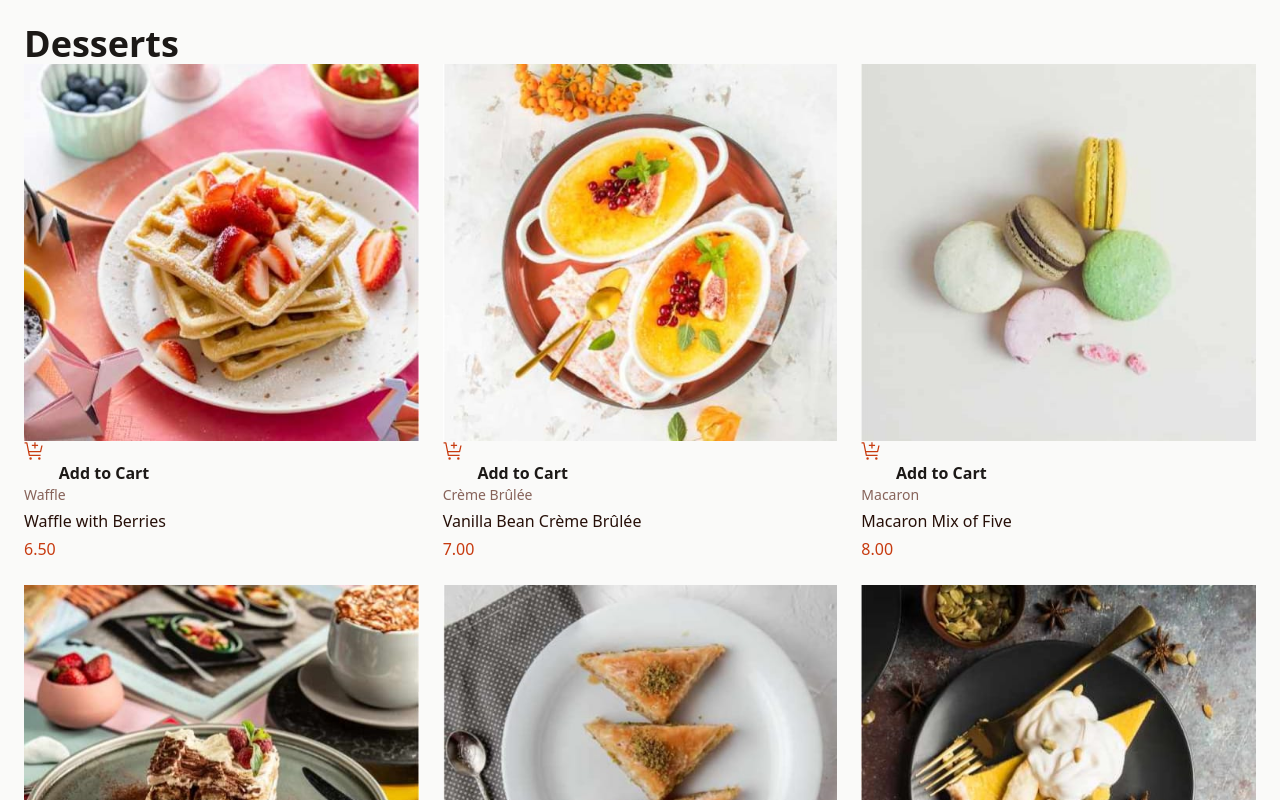
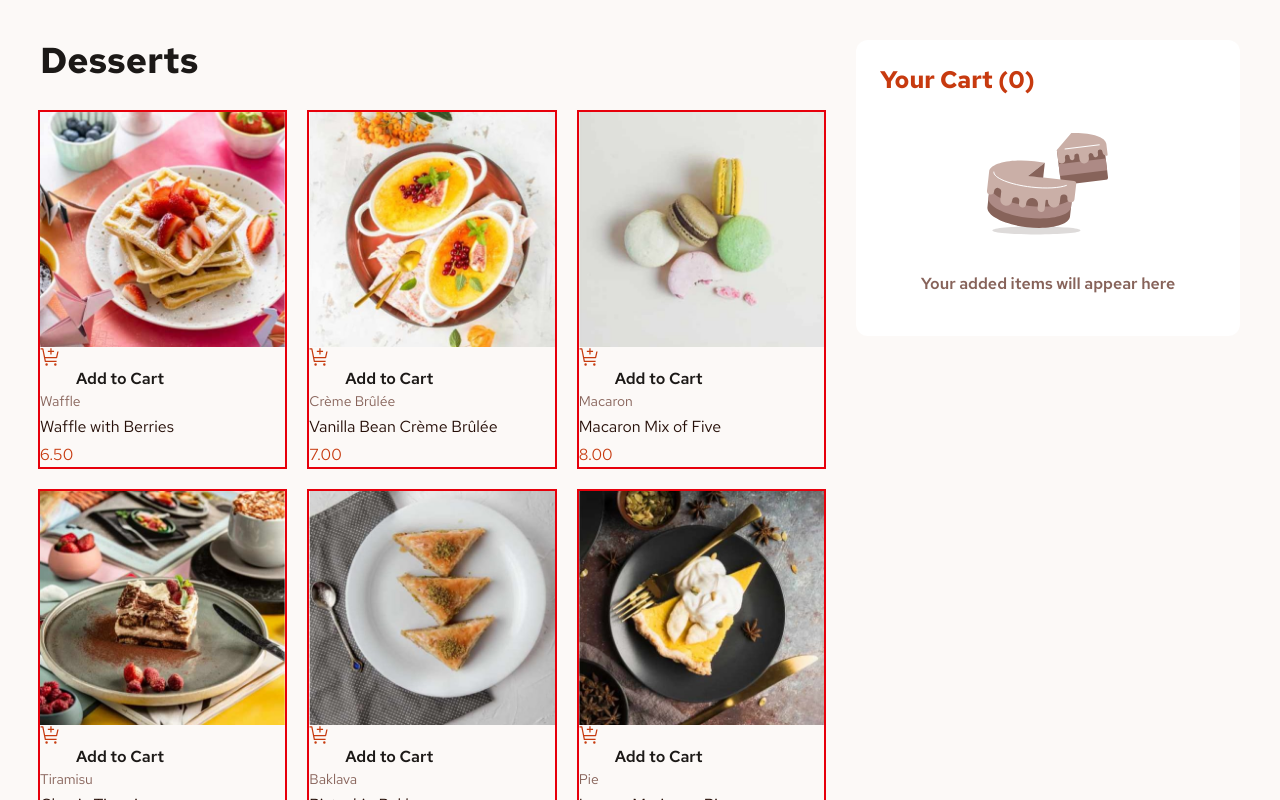
Before and after one commit to MattPahuta/product-list-with-cart, a React (Vite) app: page / in a window 1280 px wide. Shown: the top 800 px of the page. Built offline with nearby package versions, Linux system fonts and the light colour scheme.

Commit message:
Add Cart component with base styles, update Menu styles and markup

```diff
--- a/index.html
+++ b/index.html
@@ -1,13 +1,23 @@
-<!doctype html>
+<!DOCTYPE html>
 <html lang="en">
   <head>
     <meta charset="UTF-8" />
     <link rel="icon" type="image/svg+xml" href="/vite.svg" />
-    <meta name="viewport" content="width=device-width, initial-scale=1.0" />
-    <link rel="stylesheet" href="./src/css/main.css">
+    <meta
+      name="viewport"
+      content="width=device-width, initial-scale=1.0" />
+    <link rel="preconnect" href="https://fonts.googleapis.com" />
+    <link
+      rel="preconnect"
+      href="https://fonts.gstatic.com"
+      crossorigin />
+    <link
+      href="https://fonts.googleapis.com/css2?family=Red+Hat+Text:ital,wght@0,300..700;1,300..700&display=swap"
+      rel="stylesheet" />
+    <link rel="stylesheet" href="./src/css/main.css" />
     <title>The Dessert Shop</title>
   </head>
-  <body class="font-sans bg-stone-50 text-slate-900 h-screen">
+  <body class="font-sans bg-brand-rose-50 text-brand-rose-900">
     <div id="root"></div>
     <script type="module" src="/src/main.jsx"></script>
   </body>
--- a/src/App.jsx
+++ b/src/App.jsx
@@ -1,5 +1,6 @@
 import { useState } from "react";
 import ProductMenu from "./components/ProductMenu";
+import Cart from "./components/Cart";
 
 // import data from "./data/data.json";
 import { products } from "./data/data";
@@ -8,9 +9,9 @@ function App() {
   const [cartItems, setCartItems] = useState([]);
 
   return (
-    <main className="container max-w-7xl p-6 grid justify-center">
-      <h1 className="text-4xl font-bold text-stone-900">Desserts</h1>
+    <main className="container mx-auto max-w-7xl p-6 md:p-10 grid gap-8 justify-center items-start lg:grid-flow-col">
       <ProductMenu products={products} />
+      <Cart />
     </main>
   )
 }
--- a/src/components/Cart.jsx
+++ b/src/components/Cart.jsx
@@ -0,0 +1,71 @@
+function Cart() {
+  return (
+    <section className="p-6 rounded-xl bg-white sm:min-w-sm">
+      <h2 className="mb-6 font-bold text-2xl text-brand-red-500">
+        Your Cart (0)
+      </h2>
+      <div className="my-6">
+        <svg
+          className="m-auto"
+          focusable="false"
+          aria-hidden="true"
+          xmlns="http://www.w3.org/2000/svg"
+          width="128"
+          height="128"
+          fill="none"
+          viewBox="0 0 128 128">
+          <path
+            fill="#260F08"
+            d="M8.436 110.406c0 1.061 4.636 2.079 12.887 2.829 8.252.75 19.444 1.171 31.113 1.171 11.67 0 22.861-.421 31.113-1.171 8.251-.75 12.887-1.768 12.887-2.829 0-1.061-4.636-2.078-12.887-2.828-8.252-.75-19.443-1.172-31.113-1.172-11.67 0-22.861.422-31.113 1.172-8.251.75-12.887 1.767-12.887 2.828Z"
+            opacity=".15"
+          />
+          <path
+            fill="#87635A"
+            d="m119.983 24.22-47.147 5.76 4.32 35.36 44.773-5.467a2.377 2.377 0 0 0 2.017-1.734c.083-.304.104-.62.063-.933l-4.026-32.986Z"
+          />
+          <path
+            fill="#AD8A85"
+            d="m74.561 44.142 47.147-5.754 1.435 11.778-47.142 5.758-1.44-11.782Z"
+          />
+          <path
+            fill="#CAAFA7"
+            d="M85.636 36.78a2.4 2.4 0 0 0-2.667-2.054 2.375 2.375 0 0 0-2.053 2.667l.293 2.347a3.574 3.574 0 0 1-7.066.88l-1.307-10.667 14.48-16.88c19.253-.693 34.133 3.6 35.013 10.8l1.28 10.533a1.172 1.172 0 0 1-1.333 1.307 4.696 4.696 0 0 1-3.787-4.08 2.378 2.378 0 1 0-4.72.587l.294 2.346a2.389 2.389 0 0 1-.484 1.755 2.387 2.387 0 0 1-1.583.899 2.383 2.383 0 0 1-1.755-.484 2.378 2.378 0 0 1-.898-1.583 2.371 2.371 0 0 0-1.716-2.008 2.374 2.374 0 0 0-2.511.817 2.374 2.374 0 0 0-.493 1.751l.293 2.373a4.753 4.753 0 0 1-7.652 4.317 4.755 4.755 0 0 1-1.788-3.17l-.427-3.547a2.346 2.346 0 0 0-2.666-2.053 2.4 2.4 0 0 0-2.08 2.667l.16 1.173a2.378 2.378 0 1 1-4.72.587l-.107-1.28Z"
+          />
+          <path
+            stroke="#fff"
+            strokeLinecap="round"
+            strokeLinejoin="round"
+            strokeWidth=".974"
+            d="m81.076 28.966 34.187-4.16"
+          />
+          <path
+            fill="#87635A"
+            d="M7.45 51.793c-.96 8.48 16.746 17.44 39.466 19.947 22.72 2.506 42.08-2.16 43.04-10.667l-3.947 35.493c-.96 8.48-20.24 13.334-43.04 10.667S2.463 95.74 3.423 87.18l4.026-35.387Z"
+          />
+          <path
+            fill="#AD8A85"
+            d="M5.823 65.953c-.96 8.453 16.746 17.44 39.573 20.027 22.827 2.586 42.053-2.187 43.013-10.667L87.076 87.1c-.96 8.48-20.24 13.333-43.04 10.666C21.236 95.1 3.53 86.22 4.49 77.74l1.334-11.787Z"
+          />
+          <path
+            fill="#CAAFA7"
+            d="M60.836 42.78a119.963 119.963 0 0 0-10.347-1.627c-24-2.667-44.453 1.893-45.333 10.373l-2.133 18.88a3.556 3.556 0 1 0 7.066.8 3.574 3.574 0 1 1 7.094.8l-.8 7.094a5.93 5.93 0 1 0 11.786 1.333 3.556 3.556 0 0 1 7.067.8l-.267 2.347a3.573 3.573 0 0 0 7.094.826l.133-1.2a5.932 5.932 0 1 1 11.787 1.36l-.4 3.52a3.573 3.573 0 0 0 7.093.827l.933-8.267a1.174 1.174 0 0 1 1.307-.906 1.146 1.146 0 0 1 1.04 1.306 5.947 5.947 0 0 0 11.813 1.334l.534-4.72a3.556 3.556 0 0 1 7.066.8 3.573 3.573 0 0 0 7.094.826l1.786-15.546a2.373 2.373 0 0 0-2.08-2.667L44.143 55.74l16.693-12.96Z"
+          />
+          <path
+            fill="#87635A"
+            d="m59.156 57.66 1.68-14.88-16.827 13.173 15.147 1.707Z"
+          />
+          <path
+            stroke="#fff"
+            strokeLinecap="round"
+            strokeLinejoin="round"
+            strokeWidth=".974"
+            d="M9.796 52.06c-.667 5.866 16.24 12.586 37.733 15.04 14.774 1.68 27.867.906 34.854-1.654"
+          />
+        </svg>
+      </div>
+      <p className="mb-4 text-brand-rose-500 font-semibold text-center">Your added items will appear here</p>
+    </section>
+  );
+}
+
+export default Cart;
--- a/src/components/ProductCard.jsx
+++ b/src/components/ProductCard.jsx
@@ -4,7 +4,7 @@ function ProductCard({product}) {
   const { name, category, price, image } = product;
 
   return (
-    <div className="">
+    <div className="outline-2 outline-red-600">
       <picture>
         <source media="(min-width: 1024px)" srcSet={image.desktop} />
         <source media="(min-width: 768px)" srcSet={image.tablet} />
--- a/src/components/ProductMenu.jsx
+++ b/src/components/ProductMenu.jsx
@@ -2,12 +2,15 @@ import ProductCard from "./ProductCard";
 
 function ProductMenu({products}) {
   return (
-    <section className="grid sm:grid-cols-2 lg:grid-cols-3 gap-6">
-      {products.map((prod, i) => (
-        <ProductCard key={i} product={prod} />
-      ))}
+    <section className="max-w-4xl">
+      <h1 className="mb-8 text-4xl font-bold text-stone-900">Desserts</h1>
+      <div className="grid sm:grid-cols-2 md:grid-cols-3 gap-6">
+        {products.map((prod, i) => (
+          <ProductCard key={i} product={prod} />
+        ))}
+      </div>
     </section>
-  )
+  );
 }
 
 export default ProductMenu;
--- a/src/css/main.css
+++ b/src/css/main.css
@@ -9,6 +9,12 @@
   --color-brand-rose-100: hsl(13, 31%, 94%);
   --color-brand-rose-50: hsl(20, 50%, 98%);
   --color-success-green: hsl(159, 69%, 38%);
+
+  --font-redhat: "Red Hat Text", sans-serif;
+}
+
+body {
+  @apply font-redhat;
 }
 
 /* :root {
```
